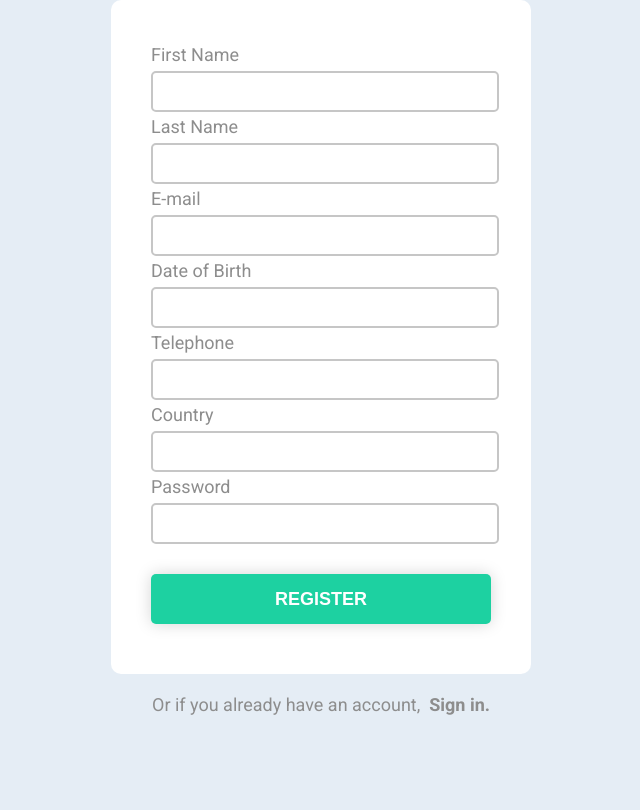
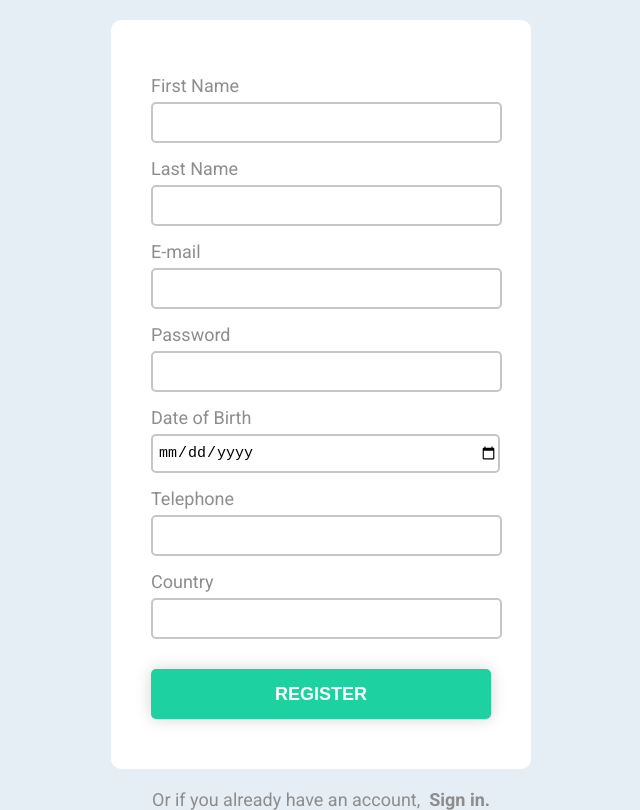
Before and after one commit to Dimitar80/ExpenseCalcFINALPRO, a React app: page /register in a window 1280 px wide. Shown: the whole page, without its empty margins (319-959 px from the left). Built offline with nearby package versions, Linux system fonts and the light colour scheme.

Commit message:
ExCalcFP-React-FinInProgress-30

```diff
--- a/src/assets/styles/Register.css
+++ b/src/assets/styles/Register.css
@@ -1,11 +1,12 @@
 #register {
   width: 100%;
   /* height: 100%; */
-    font-family: 'Roboto', sans-serif;
+  font-family: "Roboto", sans-serif;
   display: flex;
   justify-content: center;
   /* align-items: center; */
   align-content: center;
   flex-wrap: wrap;
-    /* margin-top: 50px; */
+  margin-top: 20px;
+  margin-bottom: 20px;
 }
--- a/src/assets/styles/shared.css
+++ b/src/assets/styles/shared.css
@@ -34,18 +34,23 @@ body {
   /* width: 420px; */
 }
 
+/* input-container */
+.input-container {
+  width: 340px;
+}
+
 /* label */
-.text-field-input {
+.text-label {
   width: 100%;
   font-size: 18px;
   color: #8d8d8d;
-  margin-top: 4px;
+  margin-top: 15px;
   margin-bottom: 6px;
   display: inline-block;
 }
 
 /* input */
-.text-field {
+.text-input {
   width: 100%;
   height: 35px;
   font-size: 15px;
@@ -55,7 +60,8 @@ body {
   border-radius: 5px;
   display: inline-block;
   flex-wrap: wrap;
-  text-align: center;
+  text-align: left;
+  padding-left: 5px;
 }
 
 /* button */
@@ -73,6 +79,7 @@ body {
   border: none;
   outline: none;
   cursor: pointer;
+  padding: 0px;
 }
 
 .additional-info {
--- a/src/components/home/ProLogin.js
+++ b/src/components/home/ProLogin.js
@@ -1,51 +1,63 @@
-import React from 'react'
-import '../../assets/styles/ProLogin.css'
-import '../../assets/styles/shared.css'
-import { Link } from 'react-router-dom'
+import React from "react";
+import "../../assets/styles/ProLogin.css";
+import "../../assets/styles/shared.css";
+import { Link } from "react-router-dom";
 
 class ProLogin extends React.Component {
-    constructor(props) {
-        super(props)
+  constructor(/*props*/) {
+    super(/*props*/);
     this.state = {
-            // showProducts: true,
-            // showAlert: false,
-            // didUpdate: false
-            orange: true,
-        }
+      orange: true
+    };
   }
 
-    render () {
+  render() {
     return (
       <React.Fragment>
-            <div id='prologin'>
-                <div className='box-container'>
+        <div id="prologin">
+          <div className="box-container">
             <form>
-                       <p className='input-container'>
-                           <label className="text-field-input" >E-mail</label>
-                           <input type="text" className="text-field" placeholder='Korekcii - Finishing'/>
+              <p className="input-container">
+                <label className="text-label">E-mail</label>
+                <input
+                  type="text"
+                  className="text-input"
+                  placeholder="Korekcii - Finishing"
+                />
               </p>
-                       <p className='input-container'>
-                           <label className="text-field-input" >Password</label>
-                           <input type="text" className="text-field" />
+              <p className="input-container">
+                <label className="text-label">Password</label>
+                <input type="text" className="text-input" />
               </p>
-                           < Link to='/products' style={{textDecoration: 'none', color: '#fff'}}>
-                           <button className='primary-button'>SIGN IN</button>
+              <Link
+                to="/products"
+                style={{ textDecoration: "none", color: "#fff" }}
+              >
+                <button className="primary-button">SIGN IN</button>
               </Link>
             </form>
           </div>
-                <div className='additional-info'>
-                        <p> Or if you don't have an account,
-                           <Link to='/register' activestyle={{color: 'red'}}
-                                 style={{textDecoration: 'none', color:'#8d8d8d', fontWeight: 700}}>
-                                 &nbsp;
-                                 Register.
+          <div className="additional-info">
+            <p>
+              {" "}
+              Or if you don't have an account,
+              <Link
+                to="/register"
+                activestyle={{ color: "red" }}
+                style={{
+                  textDecoration: "none",
+                  color: "#8d8d8d",
+                  fontWeight: 700
+                }}
+              >
+                &nbsp; Register.
               </Link>
             </p>
           </div>
         </div>
       </React.Fragment>
-           )
+    );
   }
 }
 
-export default ProLogin
+export default ProLogin;
--- a/src/components/home/Register.js
+++ b/src/components/home/Register.js
@@ -2,44 +2,165 @@ import React from "react";
 import "../../assets/styles/Register.css";
 import "../../assets/styles/shared.css";
 // import { BrowserRouter as Link } from 'react-router-dom'
-import { Link } from "react-router-dom";
+import { Link, Redirect } from "react-router-dom";
 
 class Register extends React.Component {
+  constructor(/*props*/) {
+    super(/*props*/);
+    this.state = {
+      first_name: null,
+      last_name: null,
+      email: null,
+      password: null,
+      date_of_birth: null,
+      telephone: null,
+      country: null,
+      redirect: false
+    };
+  }
+
+  saveUserData = event => {
+    this.setState({ [event.target.id]: event.target.value });
+    console.log(event.target.id);
+    console.log(event.target.value);
+  };
+
+  createUser = event => {
+    if (
+      this.state.first_name === null ||
+      this.state.last_name === null ||
+      this.state.email === null ||
+      this.state.password === null ||
+      this.state.birthday === null ||
+      this.state.telephone === null ||
+      this.state.country === null
+    ) {
+      event.preventDefault();
+      alert("Please fill out all the fields");
+    } else if (
+      this.state.first_name != null &&
+      this.state.last_name != null &&
+      this.state.email != null &&
+      this.state.password != null &&
+      this.state.birthday != null &&
+      this.state.telephone != null &&
+      this.state.country != null
+    ) {
+      event.preventDefault();
+      axios
+        .post("http://127.0.0.1:8081/api/v1/auth/register", {
+          first_name: this.state.first_name,
+          last_name: this.state.last_name,
+          email: this.state.email,
+          password: this.state.password,
+          birthday: this.state.birthday,
+          telephone: this.state.telephone,
+          country: this.state.country,
+          _created: new Date()
+        })
+        .then(res => {
+          console.log(res);
+          axios
+            .post("http://127.0.0.1:8081/api/v1/auth/login", {
+              email: this.state.email,
+              password: this.state.password
+            })
+            .then(res => {
+              localStorage.setItem("jwt", res.data.jwt);
+              localStorage.setItem("firstName", this.state.first_name);
+              localStorage.setItem("lastName", this.state.last_name);
+              this.setState({ redirect: true });
+              // this.props.history.push('/products')
+            })
+            .catch(err => {
+              console.log(err);
+            });
+        })
+        .catch(err => {
+          console.log(err);
+        });
+    }
+  };
+
   render() {
+    const { redirect } = this.state;
+    if (redirect) {
+      return <Redirect to="/products" />;
+    }
+
     return (
       <React.Fragment>
         <div id="register">
           <div className="box-container" id="regbox">
             <form>
               <p className="input-container">
-                <label className="text-field-input">First Name</label>
-                <input className="text-field" type="text" />
+                <label className="text-label">First Name</label>
+                <input
+                  className="text-input"
+                  type="text"
+                  id="first_name"
+                  onChange={this.saveUserData}
+                />
               </p>
               <p className="input-container">
-                <label className="text-field-input">Last Name</label>
-                <input className="text-field" type="text" />
+                <label className="text-label">Last Name</label>
+                <input
+                  className="text-input"
+                  type="text"
+                  id="last_name"
+                  onChange={this.saveUserData}
+                />
               </p>
               <p className="input-container">
-                <label className="text-field-input">E-mail</label>
-                <input className="text-field" type="email" />
+                <label className="text-label">E-mail</label>
+                <input
+                  className="text-input"
+                  type="email"
+                  id="email"
+                  onChange={this.saveUserData}
+                />
               </p>
               <p className="input-container">
-                <label className="text-field-input">Date of Birth</label>
-                <input className="text-field" type="text" />
+                <label className="text-label">Password</label>
+                <input
+                  className="text-input"
+                  type="password"
+                  id="password"
+                  onChange={this.saveUserData}
+                />
               </p>
               <p className="input-container">
-                <label className="text-field-input">Telephone</label>
-                <input className="text-field" type="text" />
+                <label className="text-label">Date of Birth</label>
+                <input
+                  className="text-input"
+                  type="date"
+                  id="date_of_birth"
+                  onChange={this.saveUserData}
+                />
               </p>
               <p className="input-container">
-                <label className="text-field-input">Country</label>
-                <input className="text-field" type="text" />
+                <label className="text-label">Telephone</label>
+                <input
+                  className="text-input"
+                  type="text"
+                  id="telephone"
+                  onChange={this.saveUserData}
+                />
               </p>
               <p className="input-container">
-                <label className="text-field-input">Password</label>
-                <input className="text-field" type="password" />
+                <label className="text-label">Country</label>
+                <input
+                  className="text-input"
+                  type="text"
+                  id="country"
+                  onChange={this.saveUserData}
+                />
               </p>
-              <button className="primary-button" type="submit">
+              <button
+                className="primary-button"
+                type="submit"
+                onClick={this.createUser}
+              >
                 REGISTER
               </button>
             </form>
@@ -49,7 +170,7 @@ class Register extends React.Component {
               Or if you already have an account,
               <Link
                 to="/"
-                activestyle={{ color: "red" }}
+                // activestyle={{ color: "red" }}
                 style={{
                   textDecoration: "none",
                   color: "#8d8d8d",
--- a/src/components/newProduct/NewProduct.js
+++ b/src/components/newProduct/NewProduct.js
@@ -57,8 +57,6 @@ class NewProduct extends React.Component {
           console.log("NEW PRODUCT IS CREATED");
           this.setState({ redirect: true });
           alert("All filds are filled out successfully");
-          // this.setState({ upd: this.getProducts})
-          // this.props.updProducts()
         })
         .catch(err => {
           console.log(err);
--- a/src/components/table/EditProduct.js
+++ b/src/components/table/EditProduct.js
@@ -97,6 +97,7 @@ class EditProduct extends React.Component {
     }
 
     const NavbarSur = this.props.component;
+
     return this.state.edata.length > 0 ? (
       <React.Fragment>
         <NavbarSur toggle={false} />
--- a/src/components/table/TableAll.js
+++ b/src/components/table/TableAll.js
@@ -82,6 +82,7 @@ class TableAll extends React.Component {
       // : <h2>Loading data...</h2>
       /*: <h2>Loading data...</h2>*/
       /*: <h2>Loading data...</h2>*/
+      /*: <h2>Loading data...</h2>*/
      /*: <h2>Loading data...</h2>*/);
   }
 }
```
Lines whose indentation alone changed are shown as unchanged.
